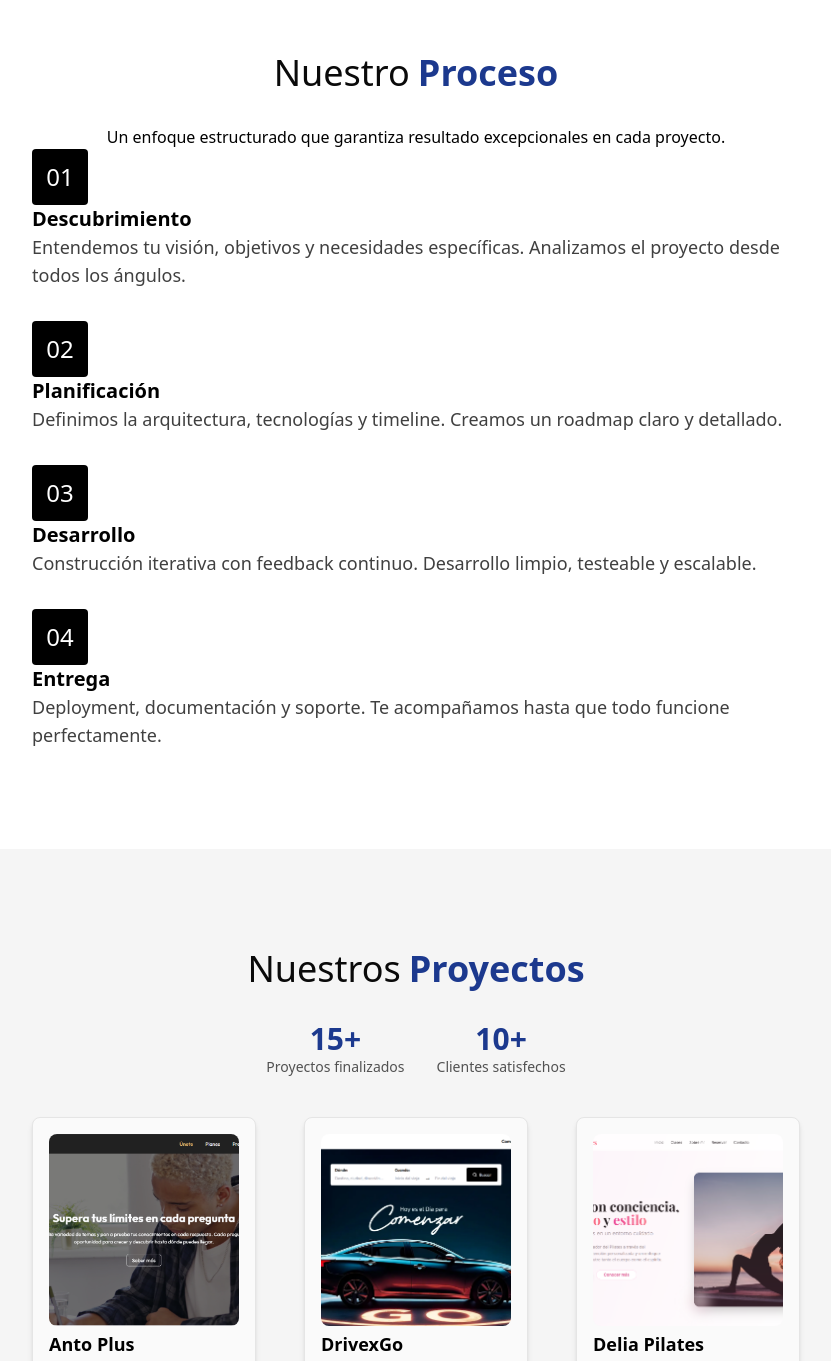
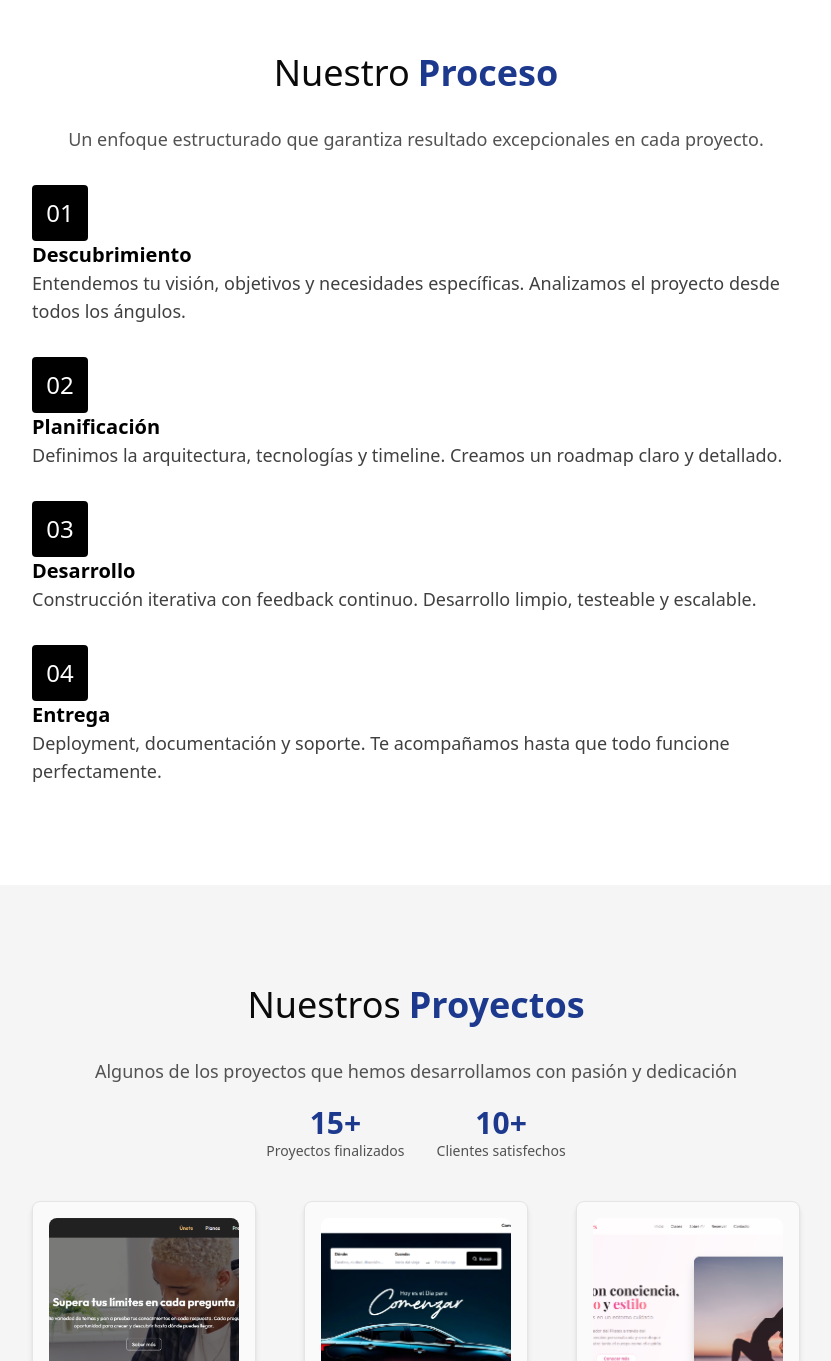
Before and after one commit to NicolasArrastia/BlutekLanding, a React (Vite) app: page / in a window 1280 px wide. Shown: the part 2542-3903 px from the top of the page, without its empty margins (224-1055 px from the left). Built offline with nearby package versions, Linux system fonts and the light colour scheme.

Commit message:
add subtitle

```diff
--- a/src/sections/PortfolioSection.tsx
+++ b/src/sections/PortfolioSection.tsx
@@ -1,4 +1,5 @@
 import { Section } from "../components/Section";
+import { Subtitle } from "../components/ui/Subtitle";
 
 type ProjectType = {
   title: string;
@@ -65,7 +66,10 @@ const PROJECTS: ProjectType[] = [
 const PortfolioSection = () => {
   return (
     <Section title={["Nuestros", "Proyectos"]} id="portfolio">
-      <div className="flex justify-center gap-8 mb-10 text-center">
+      <Subtitle>
+        Algunos de los proyectos que hemos desarrollamos con pasión y dedicación
+      </Subtitle>
+      <div className="flex justify-center gap-8 mt-5 mb-10 text-center">
         <div>
           <p className="text-3xl font-bold text-blue-900">15+</p>
           <p className="text-sm text-neutral-600">Proyectos finalizados</p>
--- a/src/sections/ProcessSection.tsx
+++ b/src/sections/ProcessSection.tsx
@@ -1,4 +1,5 @@
 import { Section } from "../components/Section";
+import { Subtitle } from "../components/ui/Subtitle";
 
 const PROCESSES_STEPS: { title: string; description: string }[] = [
   {
@@ -26,12 +27,12 @@ const PROCESSES_STEPS: { title: string; description: string }[] = [
 const ProcessSection = () => {
   return (
     <Section title={["Nuestro", "Proceso"]} id="process">
-      <span>
+      <Subtitle>
         Un enfoque estructurado que garantiza resultado excepcionales en cada
         proyecto.
-      </span>
+      </Subtitle>
 
-      <div className="flex flex-col items-start w-full gap-8">
+      <div className="flex flex-col items-start w-full gap-8 mt-8">
         {PROCESSES_STEPS.map((step, index) => (
           <div key={index}>
             <div className="bg-black flex size-14 rounded-sm items-center justify-center text-white text-2xl">
```
